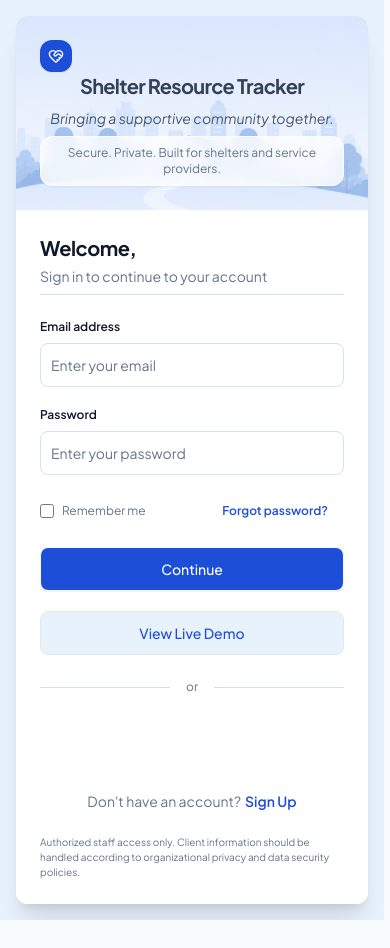
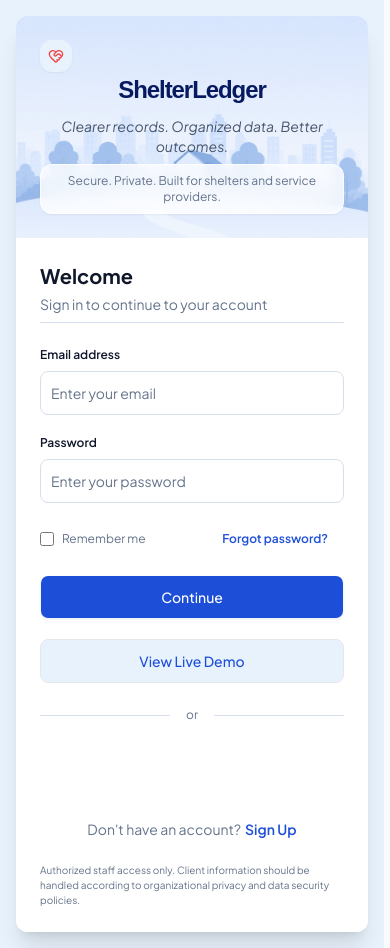
Before and after one commit to mass0n30/Shelter-Resource-Tracker, a React (Vite) app in the folder frontend/: page / in a window 390 px wide. Before the commit the page ends 920 px from the top, so only its background shows below. Built offline with nearby package versions, Linux system fonts and the light colour scheme; no server answers.

Commit message:
mobile check forms

```diff
--- a/frontend/index.html
+++ b/frontend/index.html
@@ -2,12 +2,12 @@
 <html lang="en">
   <head>
     <meta charset="UTF-8" />
-    <link rel="icon" type="image/svg+xml" href="/vite.svg" />
+    <link rel="icon" type="image/svg+xml" href="/favicon.svg" />
     <meta name="viewport" content="width=device-width, initial-scale=1.0" />
 <link rel="preconnect" href="https://fonts.googleapis.com">
 <link rel="preconnect" href="https://fonts.gstatic.com" crossorigin>
 <link href="https://fonts.googleapis.com/css2?family=Plus+Jakarta+Sans:ital,wght@0,200..800;1,200..800&display=swap" rel="stylesheet">
-    <title>Resource Tracking Tool</title>
+    <title>ShelterLedger</title>
   </head>
   <body>
     <div id="root"></div>
--- a/frontend/src/components/Navbar.jsx
+++ b/frontend/src/components/Navbar.jsx
@@ -57,10 +57,10 @@ function Navbar({
               <SheetContent side="left" className="w-[280px] bg-white p-0">
                 <SheetHeader className="border-b border-slate-200 px-4 py-4 text-left">
                   <SheetTitle className="text-base font-bold tracking-[-0.02em] text-slate-950">
-                    Shelter Resource Tracker
+                    ShelterLedger
                   </SheetTitle>
                   <p className="text-sm font-medium text-slate-400">
-                    Bringing a supportive community together
+                    Clearer records. Organized data. Better outcomes.
                   </p>
                 </SheetHeader>
 
@@ -126,11 +126,8 @@ function Navbar({
               </SheetContent>
             </Sheet>
 
-            <h1 className="absolute left-1/2 -translate-x-1/2 text-[15px] font-bold tracking-[0.02em] text-slate-950">
-              <span className="text-slate-700">
-                Dashboard
-              </span>
-              <span className="text-primary"> Overview</span>
+            <h1 className="font-shelter-ledger text-primaryDark font-bold absolute left-1/2 -translate-x-1/2">
+              Dashboard Overview
             </h1>
 
             <Button
@@ -152,17 +149,17 @@ function Navbar({
           <div className="hidden h-14 items-center justify-between gap-6 lg:flex">
             {/* Brand */}
             <div className="flex min-w-[290px] items-center gap-3">
-              <div className="flex h-11 w-11 items-center justify-center rounded-xl bg-primaryLight text-primary">
-                <HeartHandshake size={24} strokeWidth={2.2} />
+              <div className="flex h-11 w-11 items-center justify-center rounded-xl bg-primaryLight text-red-500">
+                <HeartHandshake size={24} strokeWidth={2.2} className="text-red-500" />
               </div>
 
-              <div className="min-w-0">
-                <h1 className="truncate text-sm font-bold text-left leading-tight tracking-[-0.035em] text-slate-950">
-                  Shelter Resource Tracker
+              <div className="min-w-0 flex flex-col gap-0.5">
+                <h1 className="truncate text-primaryDark text-md font-bold text-left leading-tight tracking-[-0.035em]">
+                  ShelterLedger
                 </h1>
 
                 <p className=" text-xs text-left font-medium leading-none tracking-[-0.015em] text-slate-400">
-                  Bringing a supportive community together
+                  Clearer records. Organized data. Better outcomes.
                 </p>
               </div>
             </div>
--- a/frontend/src/components/forms/LoginForm.jsx
+++ b/frontend/src/components/forms/LoginForm.jsx
@@ -169,15 +169,15 @@ function Login() {
 
         <div className="relative z-10 flex h-full w-full flex-col justify-between p-lg">
           <div>
-            <div className="flex h-8 w-8 md:h-10 md:w-10 items-center justify-center rounded-xl bg-primary text-white shadow-sm">
+            <div className="flex h-8 w-8 md:h-10 md:w-10 items-center justify-center rounded-xl bg-primaryLight text-red-500 shadow-sm">
               <HeartHandshake className="h-4 w-4 md:h-6 md:w-6" />
             </div>
-            <h1 className="text-xl font-bold text-slate-700 tracking-[-0.035em]">
-              Shelter Resource Tracker
+            <h1 className="shelter-ledger-logo font-semibold text-primaryDark tracking-[-0.045em]">
+              ShelterLedger
             </h1>
 
             <p className="m-2 text-sm text-center text-slate-600 italic">
-              Bringing a supportive community together.
+              Clearer records. Organized data. Better outcomes.
             </p>
           </div>
 
@@ -192,8 +192,8 @@ function Login() {
       <div className="flex-1 flex flex-col justify-center bg-backgroundAlt px-lg py-lg sm:px-10 md:px-16">
 
         <CardHeader className="px-0 pb-6 pt-0">
-          <CardTitle className="text-xl md:text-2xl text-left font-bold tracking-tight text-foreground">
-            Welcome,
+          <CardTitle className="color-primaryDark text-xl font-bold md:text-2xl text-left">
+            Welcome
           </CardTitle>
 
           <CardDescription className="border-b pb-sm border-border text-sm text-left text-muted">
--- a/frontend/src/components/forms/SignupForm.jsx
+++ b/frontend/src/components/forms/SignupForm.jsx
@@ -92,16 +92,15 @@ function SignUp() {
 
           <div className="relative z-10 flex h-full w-full flex-col justify-between p-lg">
             <div>
-              <div className="flex h-8 w-8 md:h-10 md:w-10 items-center justify-center rounded-xl bg-primary text-white shadow-sm">
+            <div className="flex h-8 w-8 md:h-10 md:w-10 items-center justify-center rounded-xl bg-primaryLight text-red-500 shadow-sm">
               <HeartHandshake className="h-4 w-4 md:h-6 md:w-6" />
             </div>
-
-              <h1 className="text-xl font-bold text-slate-700 tracking-[-0.035em]">
-                Shelter Resource Tracker
+            <h1 className="shelter-ledger-logo font-semibold text-primaryDark tracking-[-0.045em]">
+              ShelterLedger
             </h1>
 
             <p className="m-2 text-sm text-center text-slate-600 italic">
-                Bringing a supportive community together.
+              Clearer records. Organized data. Better outcomes.
             </p>
           </div>
 
@@ -120,7 +119,7 @@ function SignUp() {
             </CardTitle>
 
             <CardDescription className="border-b pb-sm border-border text-sm text-left text-muted">
-              Create your account to get started.
+              Create your account to get started
             </CardDescription>
           </CardHeader>
 
--- a/frontend/src/components/ui/dialog.jsx
+++ b/frontend/src/components/ui/dialog.jsx
@@ -38,7 +38,7 @@ const DialogOverlay = React.forwardRef(function DialogOverlay(
       ref={ref}
       data-slot="dialog-overlay"
       className={cn(
-        "fixed inset-0 isolate z-50 bg-black/10 duration-100 supports-backdrop-filter:backdrop-blur-xs data-open:animate-in data-open:fade-in-0 data-closed:animate-out data-closed:fade-out-0",
+        "fixed left-1/2 top-1/2 z-50 grid max-h-[calc(100dvh-2rem)] w-full max-w-[calc(100vw-2rem)] -translate-x-1/2 -translate-y-1/2 overflow-y-auto rounded-xl bg-background p-4 text-sm text-popover-foreground ring-1 ring-foreground/10 duration-100 outline-none sm:max-w-md data-open:animate-in data-open:fade-in-0 data-open:zoom-in-95 data-closed:animate-out data-closed:fade-out-0 data-closed:zoom-out-95",
         className
       )}
       {...props} />
--- a/frontend/src/pages/ClientProfile.jsx
+++ b/frontend/src/pages/ClientProfile.jsx
@@ -219,8 +219,8 @@ function Banner({
             className="inline-flex w-fit items-center gap-2 rounded-md bg-transparent px-2 py-1 text-xs font-medium text-muted transition hover:bg-primaryLight hover:text-primary"
           >
             <ArrowLeft className="h-3.5 w-3.5" />
-            <span className="hidden xs:inline sm:inline">Back to Dashboard</span>
-            <span className="sm:hidden">Back</span>
+            <span className="hidden md:inline">Back to Dashboard</span>
+            <span className="md:hidden text-lg">Back</span>
           </button>
 
           <div className="flex min-w-0 items-center gap-3">
@@ -296,7 +296,7 @@ function Banner({
               </button>
             </DialogTrigger>
 
-            <DialogContent className="w-[calc(100vw-2rem)] max-w-md rounded-lg border bg-background p-6 text-foreground shadow-lg">
+            <DialogContent className="rounded-lg border bg-background p-6 text-foreground shadow-lg">
               <VisuallyHidden>
                 <DialogTitle>{`Create Resource for ${clientData.firstName} ${clientData.lastName}`}</DialogTitle>
               </VisuallyHidden>
--- a/frontend/src/pages/UserSettings.jsx
+++ b/frontend/src/pages/UserSettings.jsx
@@ -123,7 +123,7 @@ function SettingsPage() {
             className="inline-flex items-center gap-2 rounded-md px-2 py-1 text-xs font-medium text-muted transition bg-transparent hover:bg-primaryLight hover:text-primary"
           >
             <ArrowLeft className="h-3.5 w-3.5" />
-            Back to Dashboard
+            <span className="hidden md:inline">Back to Dashboard</span>
           </button>
 
           <h1 className="text-2xl font-bold tracking-tight text-foreground">
--- a/frontend/src/styles/index.css
+++ b/frontend/src/styles/index.css
@@ -48,6 +48,7 @@
 
     /* FONT */
     --font-sans: Inter, system-ui, sans-serif;
+    --font-logo: "Sora", sans-serif;
     --font-plus-jakarta-sans: "Plus Jakarta Sans", Inter, system-ui, sans-serif;
 }
   }
@@ -145,6 +146,14 @@ body {
 h2 {
   font-weight: 600;
   color: var(--color-foreground);
+}
+
+.shelter-ledger-logo {
+  font-family: var(--font-logo);
+  font-size: 1.5rem;
+  font-weight: bold;
+  letter-spacing: -0.045em;
+  color: var(--color-primary-dark);
 }
 
 option {
```
Also changed, not shown: frontend/src/components/forms/ClientForm.jsx (+18 -22 lines). Lines whose indentation alone changed are shown as unchanged.
